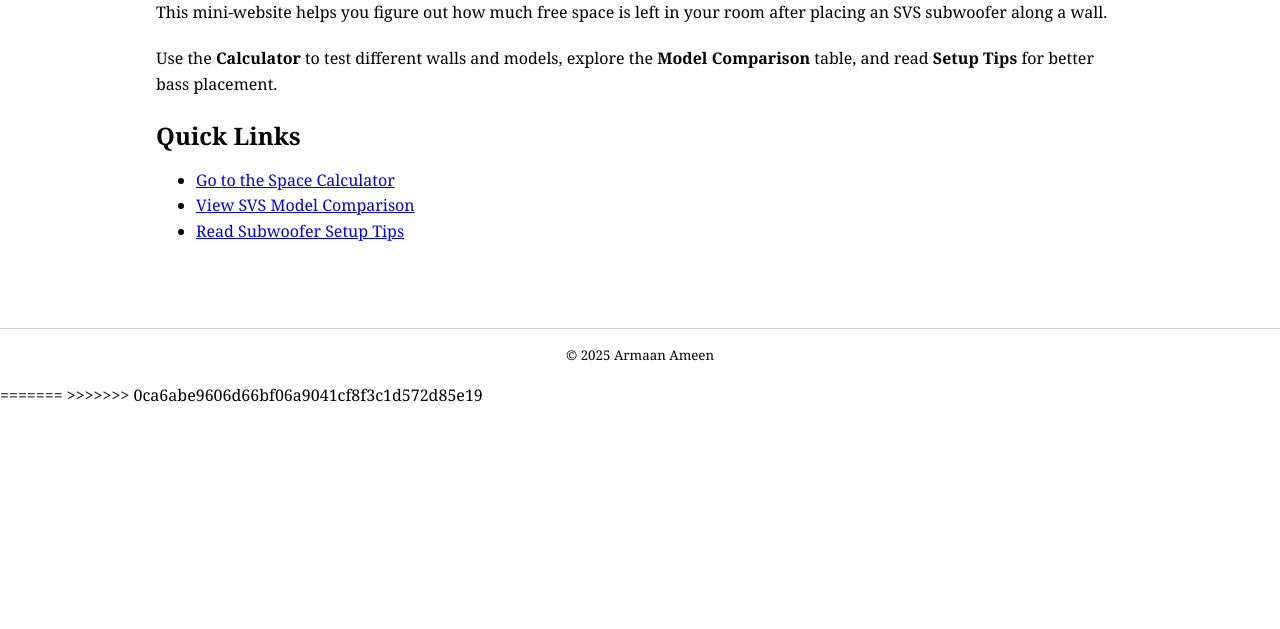
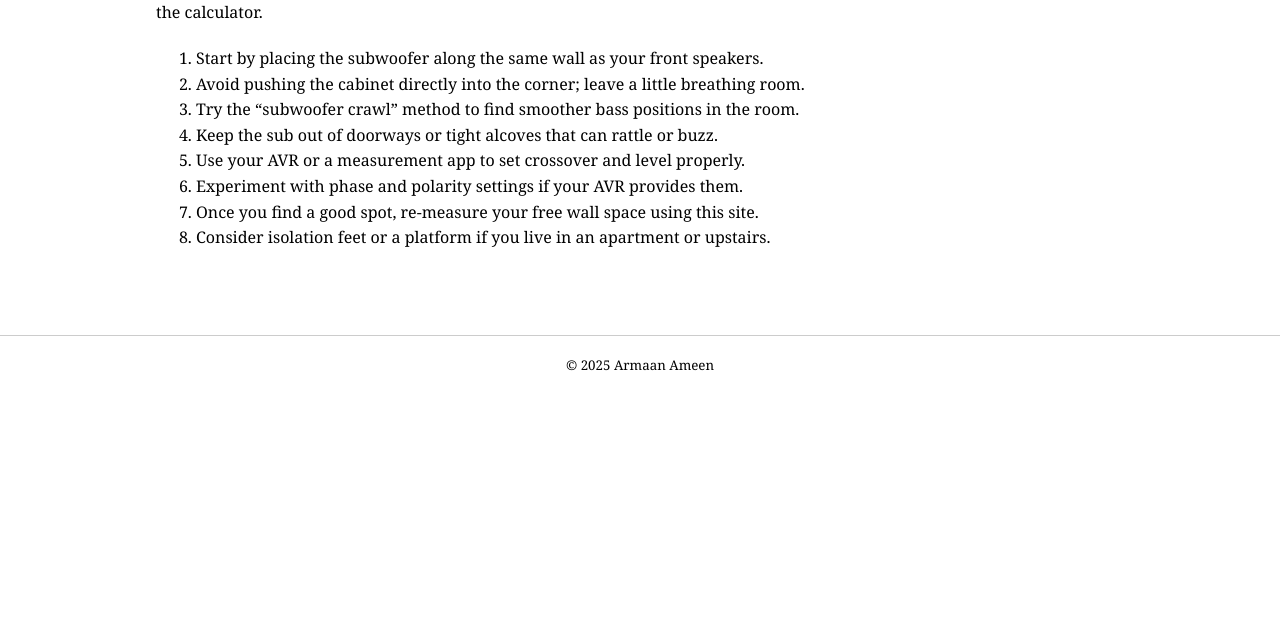
Before and after one commit to ArmaanAmeen/SVS-Subwoofer-Space-Calculator, a plain HTML site: page index.html in a window 1280 px wide. Shown: the part 171-800 px from the top of the page. Drawn offline with Linux system fonts and the light colour scheme.

Commit message:
Fix merge conflict markers

```diff
--- a/index.html
+++ b/index.html
@@ -1,12 +1,11 @@
-<<<<<<< HEAD
-<!doctype html>
+<!DOCTYPE html>
 <html lang="en">
 <head>
-  <meta charset="utf-8" />
-  <meta name="viewport" content="width=device-width, initial-scale=1" />
-  <title>SVS Subwoofer Space Calculator — Home</title>
-  <link rel="stylesheet" href="css/styles.css" />
+  <meta charset="UTF-8">
+  <title>Subwoofer Setup Tips</title>
+  <link rel="stylesheet" href="css/styles.css">
 </head>
+
 <body>
 <header>
   <nav>
@@ -20,33 +19,29 @@
 </header>
 
 <main>
-    <h1>SVS Subwoofer Space Calculator</h1>
+  <h1>Subwoofer Setup Tips</h1>
+
   <p>
-      This mini-website helps you figure out how much free space is left in your room
-      after placing an SVS subwoofer along a wall.
-    </p>
-    <p>
-      Use the <strong>Calculator</strong> to test different walls and models, explore
-      the <strong>Model Comparison</strong> table, and read <strong>Setup Tips</strong>
-      for better bass placement.
+    Good placement and setup can make a huge difference in bass quality.
+    These tips are general guidelines you can use along with the calculator.
   </p>
 
-    <section>
-      <h2>Quick Links</h2>
-      <ul>
-        <li><a href="calculator.html">Go to the Space Calculator</a></li>
-        <li><a href="models.html">View SVS Model Comparison</a></li>
-        <li><a href="setup.html">Read Subwoofer Setup Tips</a></li>
-      </ul>
-    </section>
+  <ol>
+    <li>Start by placing the subwoofer along the same wall as your front speakers.</li>
+    <li>Avoid pushing the cabinet directly into the corner; leave a little breathing room.</li>
+    <li>Try the “subwoofer crawl” method to find smoother bass positions in the room.</li>
+    <li>Keep the sub out of doorways or tight alcoves that can rattle or buzz.</li>
+    <li>Use your AVR or a measurement app to set crossover and level properly.</li>
+    <li>Experiment with phase and polarity settings if your AVR provides them.</li>
+    <li>Once you find a good spot, re-measure your free wall space using this site.</li>
+    <li>Consider isolation feet or a platform if you live in an apartment or upstairs.</li>
+  </ol>
 </main>
 
 <footer>
   <small>&copy; 2025 Armaan Ameen</small>
 </footer>
+
 <script src="js/main.js"></script>
 </body>
 </html>
-=======
-
->>>>>>> 0ca6abe9606d66bf06a9041cf8f3c1d572d85e19
```
Also changed, not shown: setup.html (added, +45 -0 lines). Lines whose indentation alone changed are shown as unchanged.
